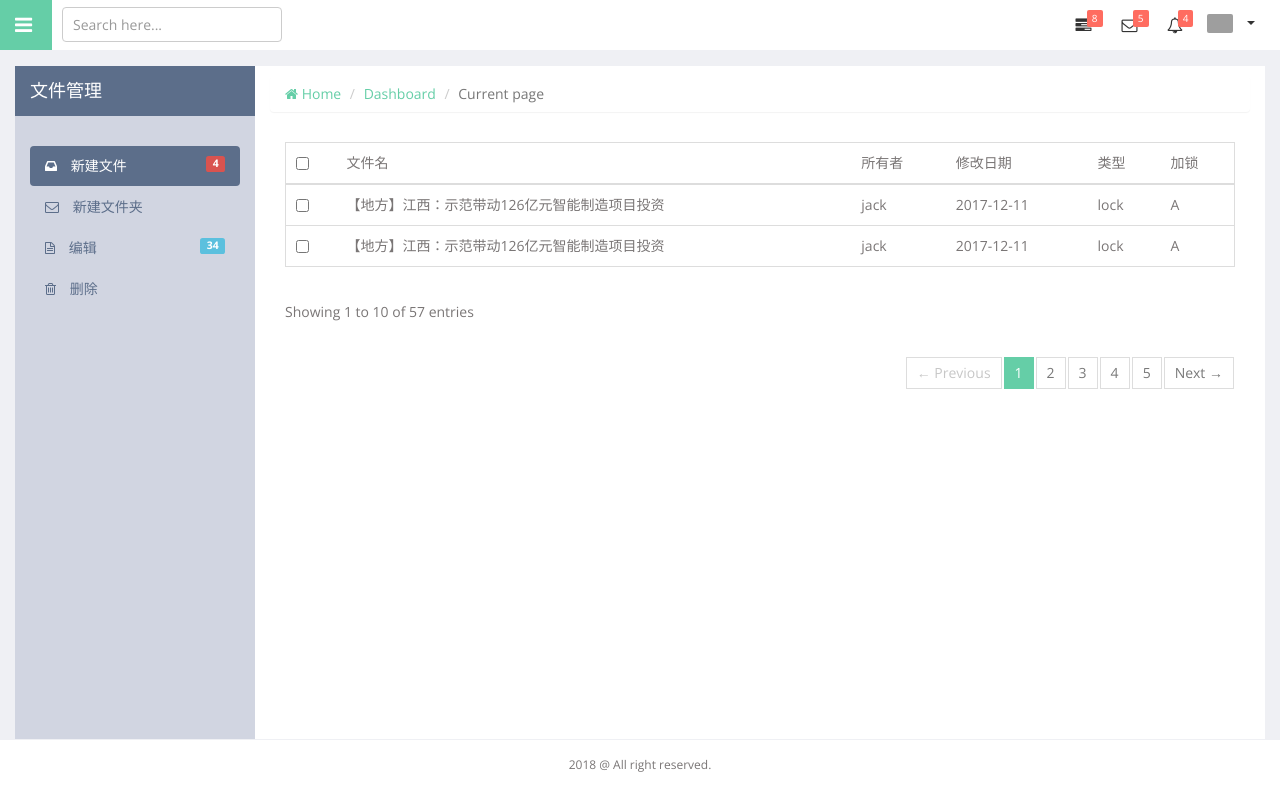
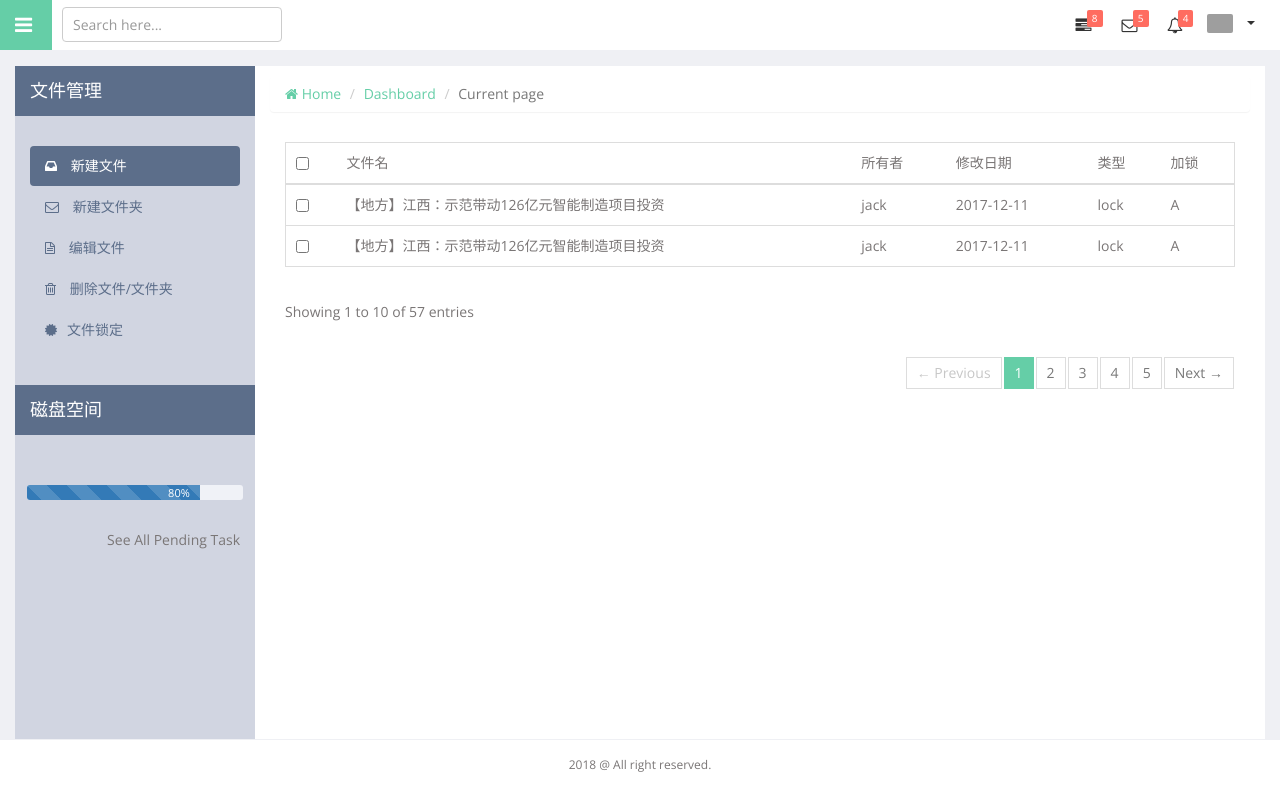
Before and after one commit to 12vv/FileManagmentSystem, a Django app: template templates/static/html/main.html in a window 1280 px wide. Run offline with Django 3.2, Linux system fonts and the light colour scheme; the template is opened without the code that fills it, so the values that code supplies are empty; some libraries are stand-ins or nearby versions; grey boxes are pictures that could not be loaded.

Commit message:
op_logout

```diff
--- a/file_system/urls.py
+++ b/file_system/urls.py
@@ -26,4 +26,5 @@ urlpatterns = [
     path('testUsername', views.id_confirm),
     path('testEmail', views.email_confirm),
     path('register', views.register),
+    path('logout', views.logout),
 ]
--- a/sysite/views.py
+++ b/sysite/views.py
@@ -49,6 +49,12 @@ def login(request):
         return HttpResponse(json.dumps(data, cls=JSONEncoder), content_type='application/json')
 
 
+# logout 登出
+def logout(request):
+    del request.session["id"]
+    return render(request, 'static/html/login.html')
+
+
 # ID_confirm id验证
 @csrf_exempt
 def id_confirm(request):
--- a/templates/static/css/main.css
+++ b/templates/static/css/main.css
@@ -43,3 +43,21 @@ body {
 .wrapper{
     height: 88%;
 }
+
+/**/
+.other{
+    margin-top: 20px;
+}
+
+.add_dis{
+    width: 90%;
+    margin: 50px auto 20px auto;
+}
+
+.new1{
+    list-style: none;
+    text-decoration: none;
+    padding:10px;
+    float: right;
+    padding-right: 15px;
+}
--- a/templates/static/html/main.html
+++ b/templates/static/html/main.html
@@ -234,7 +234,7 @@
                     <ul class="dropdown-menu dropdown-menu-usermenu pull-right">
                         <li><a href="#"><i class="fa fa-user"></i>  Profile</a></li>
                         <li><a href="#"><i class="fa fa-cog"></i>  Settings</a></li>
-                        <li><a href="#"><i class="fa fa-sign-out"></i> Log Out</a></li>
+                        <li class="logout"><a href="#"><i class="fa fa-sign-out"></i> Log Out</a></li>
                     </ul>
                 </li>
 
@@ -257,11 +257,12 @@
 {#                            </a>#}
                         </div>
                         <ul class="nav nav-pills nav-stacked mail-navigation file_mau">
-                            <li class="active"><a href="mail.html"> <i class="fa fa-inbox"></i> 新建文件<span class="label label-danger pull-right inbox-notification">4</span></a></li>
+                            <li class="active"><a href="#"><i class="fa fa-inbox"></i> 新建文件</a></li>
                             <li><a href="#"> <i class="fa fa-envelope-o"></i> 新建文件夹</a></li>
-{#                            <li><a href="#"> <i class="fa fa-certificate"></i></a></li>#}
-                            <li><a href="#"> <i class="fa fa-file-text-o"></i> 编辑<span class="label label-info pull-right inbox-notification">34</span></a></li>
-                            <li><a href="#"> <i class="fa fa-trash-o"></i> 删除 </a></li>
+{#                            <li><a href="#"> <i class="fa fa-certificate"></i><span class="label label-info pull-right inbox-notification">34</span></a></li>#}
+                            <li><a href="#"> <i class="fa fa-file-text-o"></i> 编辑文件</a></li>
+                            <li><a href="#"> <i class="fa fa-trash-o"></i> 删除文件/文件夹 </a></li>
+                            <li><a href="#"> <i class="fa fa-certificate"></i>文件锁定</a></li>
                         </ul>
 {##}
 {#                        <ul class="nav nav-pills nav-stacked labels-info ">#}
@@ -272,6 +273,15 @@
 {#                            <li> <a href="#"> <i class="fa fa-comments text-muted "></i> Tis man <p>I do not think</p></a>  </li>#}
 {#                        </ul>#}
                     </div>
+                    <header class="header other"> <h4>磁盘空间</h4> </header>
+                                    <div class="progress progress-striped add_dis">
+                                        <div style="width: 80%" aria-valuemax="100" aria-valuemin="0" aria-valuenow="80" role="progressbar" class="progress-bar">
+                                            <span class="">80% </span>
+                                        </div>
+                                    </div>
+                                </a>
+                            </li>
+                            <li class="new new1">See All Pending Task</li>
                     <!--<footer class="text-center">
                         <div class="btn-group">
                             <a href="javascript:;" class="btn mini btn-default">
--- a/templates/static/js/file_manage.js
+++ b/templates/static/js/file_manage.js
@@ -12,4 +12,18 @@ $(document).ready(function() {
         $(this).nextAll().remove();
     })
 
+    $('.logout').click(function (e) {
+        console.log("logout");
+		$.ajax({
+            url: 'logout',
+            type: 'GET',
+            data: {},
+            success: function (data) {
+                window.location = "/login";
+            },
+            error: function (e) {
+                console.log(e)
+            },
+        })
+    })
 });
```
